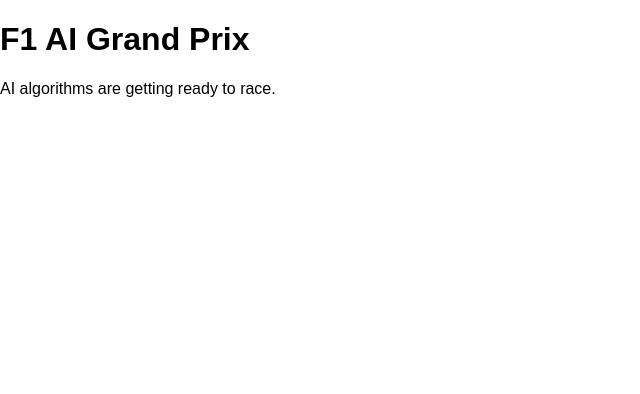
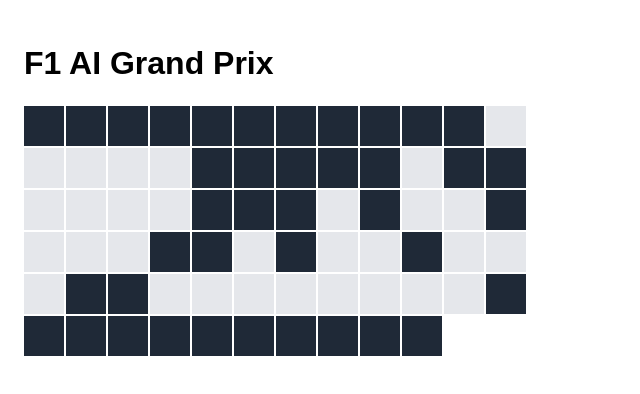
Before and after one commit to suhaneemidha/f1-ai-grand-prix, a React (Vite) app: page / in a window 1280 px wide. Shown: the top 394 px of the page, without its empty margins (0-640 px from the left). Built offline with nearby package versions, Linux system fonts and the light colour scheme.

Commit message:
feat: add track renderer

```diff
--- a/src/App.tsx
+++ b/src/App.tsx
@@ -1,10 +1,16 @@
+import Track from './components/Track';
+import level1 from './tracks/level1.json';
+
 function App() {
   return (
     <main>
       <h1>F1 AI Grand Prix</h1>
-      <p>AI algorithms are getting ready to race.</p>
+
+      <Track
+        grid={level1.grid}
+      />
     </main>
-  )
+  );
 }
 
-export default App
+export default App;
--- /dev/null
+++ b/src/components/Track.tsx
@@ -0,0 +1,64 @@
+import type { Grid, GridPosition } from '../algorithms/types';
+
+interface TrackProps {
+  grid: Grid;
+  start?: GridPosition;
+  end?: GridPosition;
+  path?: GridPosition[];
+  explored?: GridPosition[];
+}
+
+export default function Track({
+  grid,
+  start,
+  end,
+  path = [],
+  explored = [],
+}: TrackProps) {
+  const pathKeys = new Set(
+    path.map((position) => `${position.row},${position.col}`)
+  );
+
+  const exploredKeys = new Set(
+    explored.map((position) => `${position.row},${position.col}`)
+  );
+
+  const startKey = start
+    ? `${start.row},${start.col}`
+    : '';
+
+  const endKey = end
+    ? `${end.row},${end.col}`
+    : '';
+
+  return (
+    <div className="track">
+      {grid.map((row, rowIndex) =>
+        row.map((cell, colIndex) => {
+          const key = `${rowIndex},${colIndex}`;
+
+          let className = 'cell';
+
+          if (!cell.walkable) {
+            className += ' wall';
+          } else if (key === startKey) {
+            className += ' start';
+          } else if (key === endKey) {
+            className += ' end';
+          } else if (pathKeys.has(key)) {
+            className += ' path';
+          } else if (exploredKeys.has(key)) {
+            className += ' explored';
+          }
+
+          return (
+            <div
+              key={key}
+              className={className}
+            />
+          );
+        })
+      )}
+    </div>
+  );
+}
--- a/src/index.css
+++ b/src/index.css
@@ -1,10 +1,35 @@
-* {
-  box-sizing: border-box;
+body {
+  margin: 0;
+  font-family: Arial, sans-serif;
 }
 
-body {
-  margin: 0;
-  min-width: 320px;
-  min-height: 100vh;
-  font-family: Arial, sans-serif;
+main {
+  padding: 24px;
 }
+
+.track {
+  display: grid;
+  grid-template-columns: repeat(12, 40px);
+  grid-auto-rows: 40px;
+  gap: 2px;
+  margin-top: 24px;
+}
+
+.cell {
+  width: 40px;
+  height: 40px;
+  box-sizing: border-box;
+  background: #e5e7eb;
+}
+
+.cell.wall {
+  background: #1f2937;
+}
+
+.cell.path {
+  background: #22c55e;
+}
+
+.cell.explored {
+  background: #93c5fd;
+}
```
